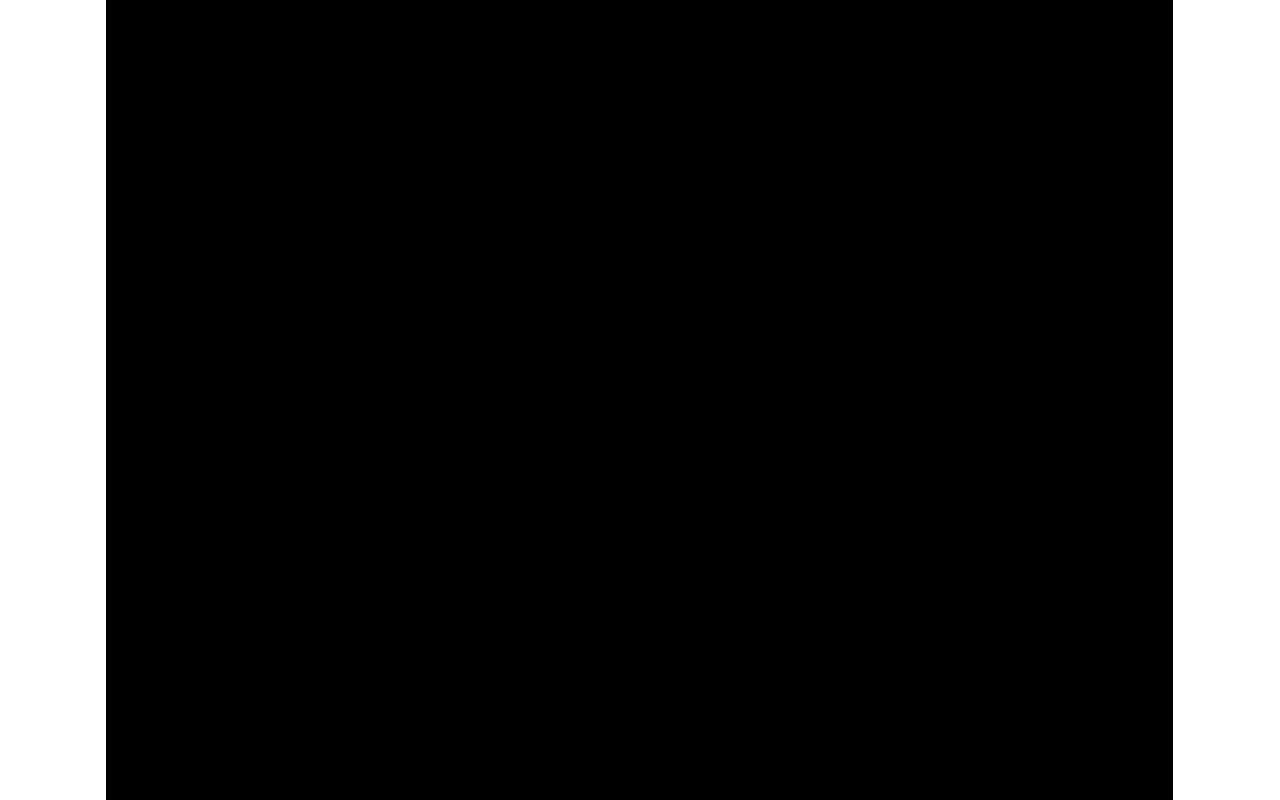
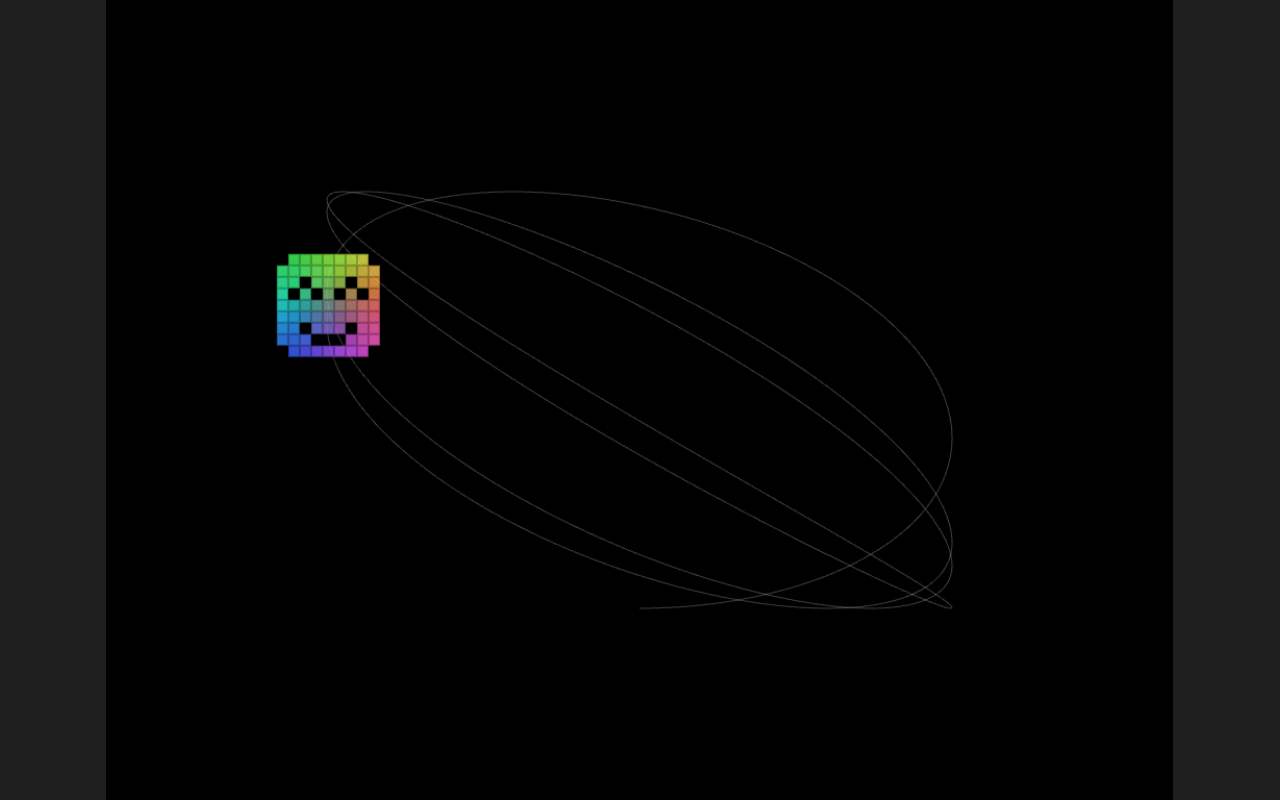
Before and after one commit to ScriptaGames/Stonehold, a website with bundled scripts: page public/index.html in a window 1280 px wide. Built offline with nearby package versions, Linux system fonts and the light colour scheme.

Commit message:
create example scene

```diff
--- a/index.ts
+++ b/index.ts
@@ -1,10 +1,14 @@
 import Phaser from "phaser";
+import ExampleScene from "./scenes/example";
 
-const game = new Phaser.Game({
+new Phaser.Game({
   type: Phaser.AUTO,
   scale: {
     parent: "game",
     mode: Phaser.Scale.FIT,
     autoCenter: Phaser.Scale.CENTER_HORIZONTALLY,
   },
+  scene: [
+      ExampleScene
+  ]
 });
--- a/public/index.html
+++ b/public/index.html
@@ -1,10 +1,11 @@
 <!DOCTYPE html>
 <html>
-  <style>
-    body {margin: 0;}
-  </style>
-  <body>
-    <div id="game"></div>
-    <script src="./index.js"></script>
-  </body>
+    <head>
+        <title>Example Game</title>
+        <style>body {margin: 0; background: #1f1f1f;}</style>
+    </head>
+    <body>
+        <div id="game"></div>
+        <script src="./index.js"></script>
+    </body>
 </html>
--- /dev/null
+++ b/scenes/example.ts
@@ -0,0 +1,33 @@
+import Phaser from "phaser";
+
+class ExampleScene extends Phaser.Scene {
+    graphics: Phaser.GameObjects.Graphics;
+    logo: Phaser.GameObjects.Image;
+    path: Phaser.Curves.Path;
+
+    init() {
+    }
+    preload() {
+        this.load.image("logo", "images/logo.png");
+    }
+    create() {
+        this.graphics = this.add.graphics();
+
+        const firstPosition = this.getLogoPosition();
+        this.path = new Phaser.Curves.Path(firstPosition[0], firstPosition[1]);
+        this.logo = this.add.image(firstPosition[0], firstPosition[1], "logo").setName("logo");
+    }
+    update() {
+        const newPosition = this.getLogoPosition();
+        this.logo?.setPosition(newPosition[0], newPosition[1]);
+        this.graphics.clear();
+        this.graphics.lineStyle(1, 0xcfcfcf, 0.3);
+        this.path?.lineTo(this.logo.getCenter());
+        this.path?.draw(this.graphics);
+    }
+    getLogoPosition() {
+        return [this.cameras.main.centerX + 300 * Math.sin(this.time.now / 317), this.cameras.main.centerY + 200 * Math.cos(this.time.now / 359)];
+    }
+}
+
+export default ExampleScene;
```
Also changed, not shown: package.json (+4 -4 lines), public/images/logo.png (added), 2 other files.
